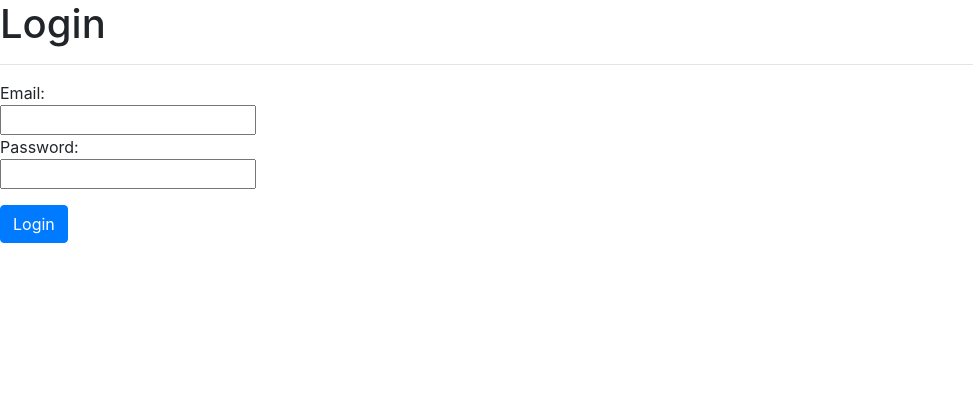
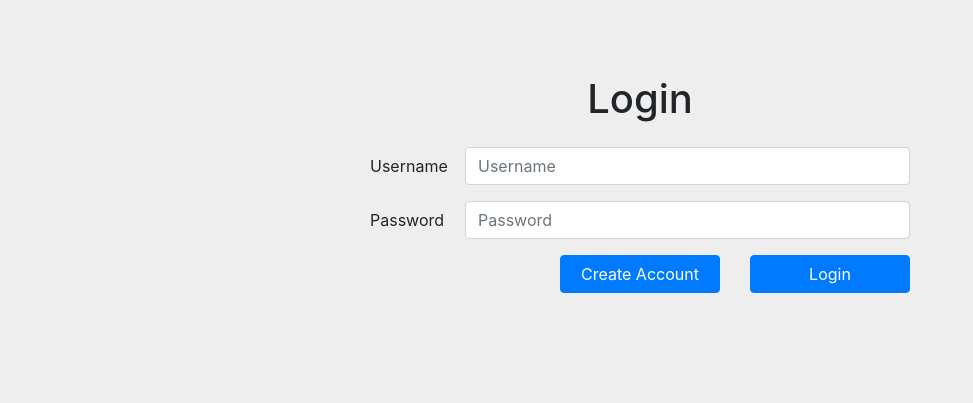
Before and after one commit to jtschelling/dropbox-clone, a website: page views/login.html in a window 1280 px wide. Shown: the whole page, without its empty margins (0-973 px from the left). Drawn offline with nearby package versions, Linux system fonts and the light colour scheme.

Commit message:
made the login page look 100x nicer

```diff
--- a/views/login.html
+++ b/views/login.html
@@ -1,21 +1,44 @@
 <html>
   <head>
     <link rel="stylesheet" href="https://stackpath.bootstrapcdn.com/bootstrap/4.1.1/css/bootstrap.min.css">
+    <style>
+        body {background-color: #eeeeee;}
+    </style>
   </head>
   <body>
-
+    <div class="container h-100">
+        <div class="row h-50 align-items-center">
+            <div class="col-12">
+                <div class="row">
+                    <form class="col-6 offset-3">
+                        <div class="form-group row justify-content-center">
                             <h1>Login</h1>
-
-    <hr>
-
-    <form>
-            Email:<br>
-            <input type="text" name="username" id='username'><br>
-            Password:<br>
-            <input type="text" name="password" id='password'>
+                        </div>
+                        <div class="form-group row">
+                            <label for="username" class="col-2 col-form-label">Username</label>
+                            <div class="col-10">
+                                <input type="text" class="form-control" id="username" placeholder="Username">
+                            </div>
+                        </div>
+                        <div class="form-group row">
+                            <label for="password" class="col-2 col-form-label">Password</label>
+                            <div class="col-10">
+                                <input type="password" class="form-control" id="password" placeholder="Password">
+                            </div>
+                        </div>
+                        <div class="form-group row">
+                            <div class="col-4 offset-4">
+                                <button type="button" class="btn btn-primary w-100" onclick="createAccount()">Create Account</button>
+                            </div>
+                            <div class="col-4">
+                                <button type="button" class="btn btn-primary w-100" onclick="authorizeUser()">Login</button>
+                            </div>
+                        </div>
                     </form>
-
-    <button type="button" class="btn btn-primary" onclick="authorizeUser()">Login</button>
+                </div>
+            </div>
+        </div>
+    </div>
 
     <script>
         /*
@@ -24,7 +47,6 @@
         * 401 on incorrect passwords
         * 500 on server error
         *
-    * TODO: figure out more about xmlhttprequest
         */
         function authorizeUser(){
             const username = document.getElementById('username').value;
@@ -53,26 +75,8 @@
             xhr.send(`username=${username}&password=${password}`);
         }
 
-    /*
-    * TODO: REROUTE TO /HOMEPAGE ON SUCCESS
-    * trying to route to the /homepage but i can't figure out
-    * how to do it right after a successful login
-    *
-    * on client or on server?
-    */
-    function goToHomepage(){
-      const xhr = new XMLHttpRequest();
-      xhr.open('GET', '/dashboard');
-      xhr.onreadystatechange = () => {
-          if(xhr.readyState === 4){
-            if(xhr.status === 200){
-
-            } else {
-              alert('error with something');
-            }
-          }
-      };
-      xhr.send();
+        function createAccount() {
+            alert('create pressed');
         }
     </script>
     <script src="https://code.jquery.com/jquery-3.3.1.slim.min.js"></script>
```
Also changed, not shown: views/dashboard.html (+6 -0 lines), test/db_test.js (added). Lines whose indentation alone changed are shown as unchanged.
